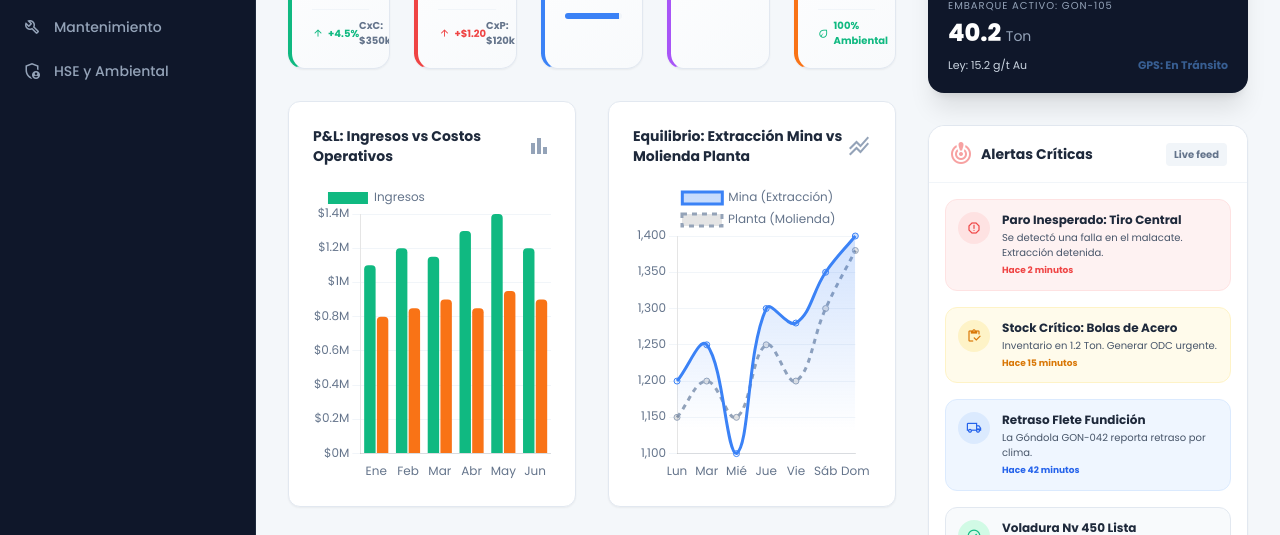
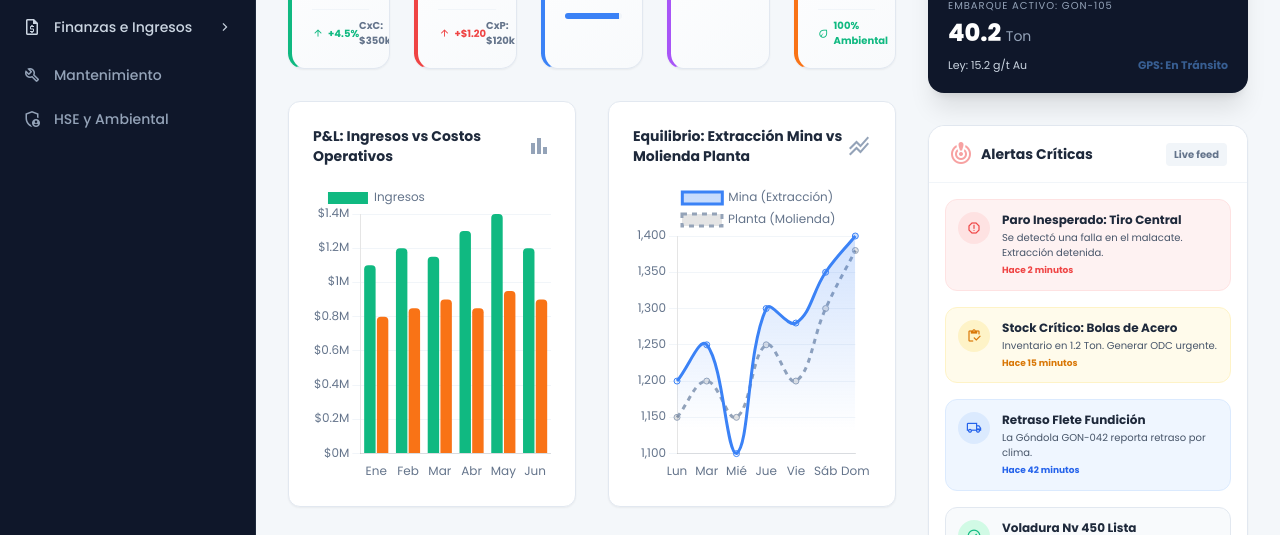
Before and after one commit to lJavierUgalde/mina-erp, a website built with Vite: page frontend/index.html in a window 1280 px wide. Shown: the part 265-800 px from the top of the page. Built offline with nearby package versions, Linux system fonts and the light colour scheme.

Commit message:
fix: submenus index.html - toggleMenu, quitar hidden lg:block, agregar menu Finanzas

```diff
--- a/frontend/index.html
+++ b/frontend/index.html
@@ -72,7 +72,7 @@
     </a>
 
     <div class="nav-group mt-2">
-        <button onclick="window.location.href='operacion-mina.html'" class="w-full flex items-center justify-between p-2.5 rounded-lg hover:bg-slate-800 transition-colors text-slate-300 cursor-pointer">
+        <button onclick="toggleMenu('menu-mina', this)" class="w-full flex items-center justify-between p-2.5 rounded-lg hover:bg-slate-800 transition-colors text-slate-300 cursor-pointer">
             <div class="flex items-center">
                 <span class="material-symbols-outlined text-[20px]">landscape</span>
                 <span class="hidden lg:block ml-3 text-sm font-medium">Operación Mina</span>
@@ -87,7 +87,7 @@
     </div>
 
     <div class="nav-group mt-2">
-        <button onclick="window.location.href='planta-calidad.html'" class="w-full flex items-center justify-between p-2.5 rounded-lg hover:bg-slate-800 transition-colors text-slate-300 cursor-pointer">
+        <button onclick="toggleMenu('menu-planta', this)" class="w-full flex items-center justify-between p-2.5 rounded-lg hover:bg-slate-800 transition-colors text-slate-300 cursor-pointer">
             <div class="flex items-center">
                 <span class="material-symbols-outlined text-[20px]">factory</span>
                 <span class="hidden lg:block ml-3 text-sm font-medium">Planta y Calidad</span>
@@ -106,7 +106,21 @@
         <span class="hidden lg:block ml-3 text-sm font-medium">Logística y Fletes</span>
     </a>
 
-    <a href="#" class="flex items-center p-2.5 rounded-lg hover:bg-slate-800 transition-colors text-slate-400">
+    <div class="nav-group mt-2">
+        <button onclick="toggleMenu('menu-finanzas', this)" class="w-full flex items-center justify-between p-2.5 rounded-lg hover:bg-slate-800 transition-colors text-slate-300 cursor-pointer">
+            <div class="flex items-center">
+                <span class="material-symbols-outlined text-[20px]">request_quote</span>
+                <span class="hidden lg:block ml-3 text-sm font-medium">Finanzas e Ingresos</span>
+            </div>
+            <span class="material-symbols-outlined text-[16px] nav-arrow hidden lg:block">chevron_right</span>
+        </button>
+        <div id="menu-finanzas" class="submenu pl-11 space-y-1 mt-1">
+            <a href="ingresos.html" class="block text-xs py-1.5 text-slate-400 hover:text-white transition-colors">P&L y KPIs Estratégicos</a>
+            <a href="ingresos.html" class="block text-xs py-1.5 text-slate-400 hover:text-white transition-colors">Facturación y CxC</a>
+        </div>
+    </div>
+
+    <a href="#" class="flex items-center p-2.5 rounded-lg hover:bg-slate-800 transition-colors text-slate-400 mt-2">
         <span class="material-symbols-outlined text-[20px]">build</span>
         <span class="hidden lg:block ml-3 text-sm font-medium">Mantenimiento</span>
     </a>
@@ -375,6 +389,21 @@
     </div>
 
     <script>
+        // --- Sidebar submenu toggle ---
+        function toggleMenu(menuId, btn) {
+            const targetMenu = document.getElementById(menuId);
+            const targetArrow = btn.querySelector('.nav-arrow');
+            document.querySelectorAll('.submenu').forEach(menu => {
+                if (menu.id !== menuId) {
+                    menu.classList.remove('open');
+                    const arrow = menu.previousElementSibling ? menu.previousElementSibling.querySelector('.nav-arrow') : null;
+                    if (arrow) arrow.classList.remove('open');
+                }
+            });
+            targetMenu.classList.toggle('open');
+            if (targetArrow) targetArrow.classList.toggle('open');
+        }
+
         // --- Dark Mode Logic ---
         const themeToggleBtn = document.getElementById('theme-toggle');
         const themeIcon = document.getElementById('theme-icon');
```
